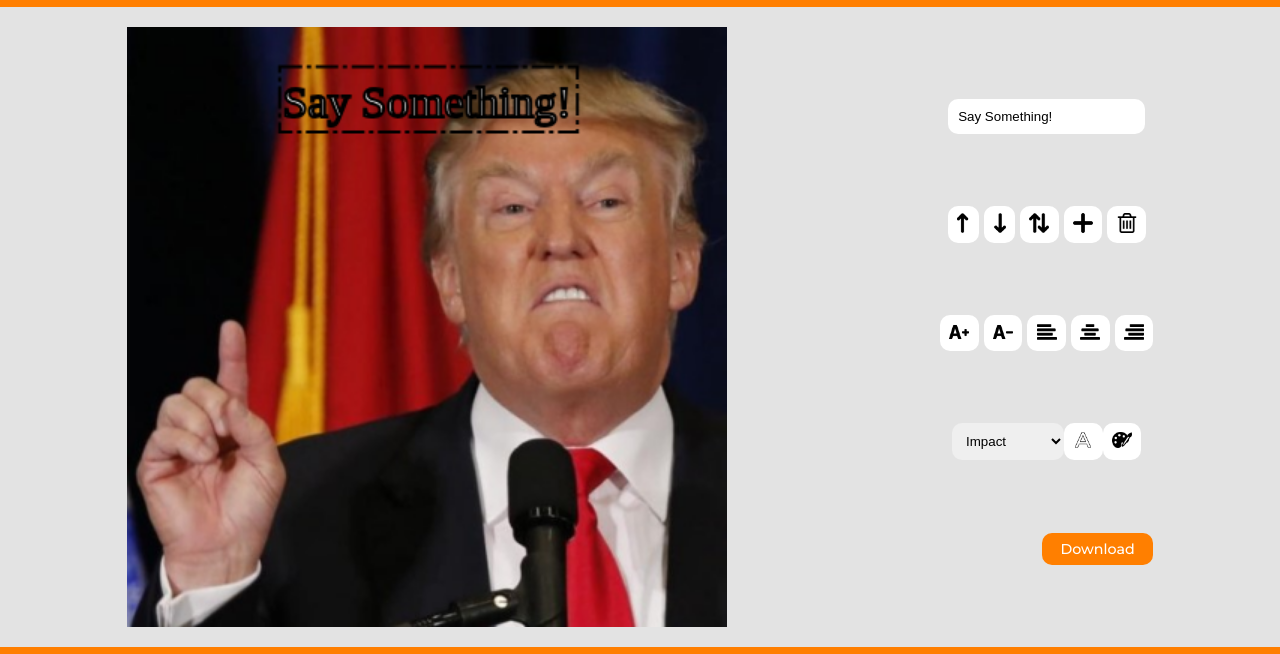
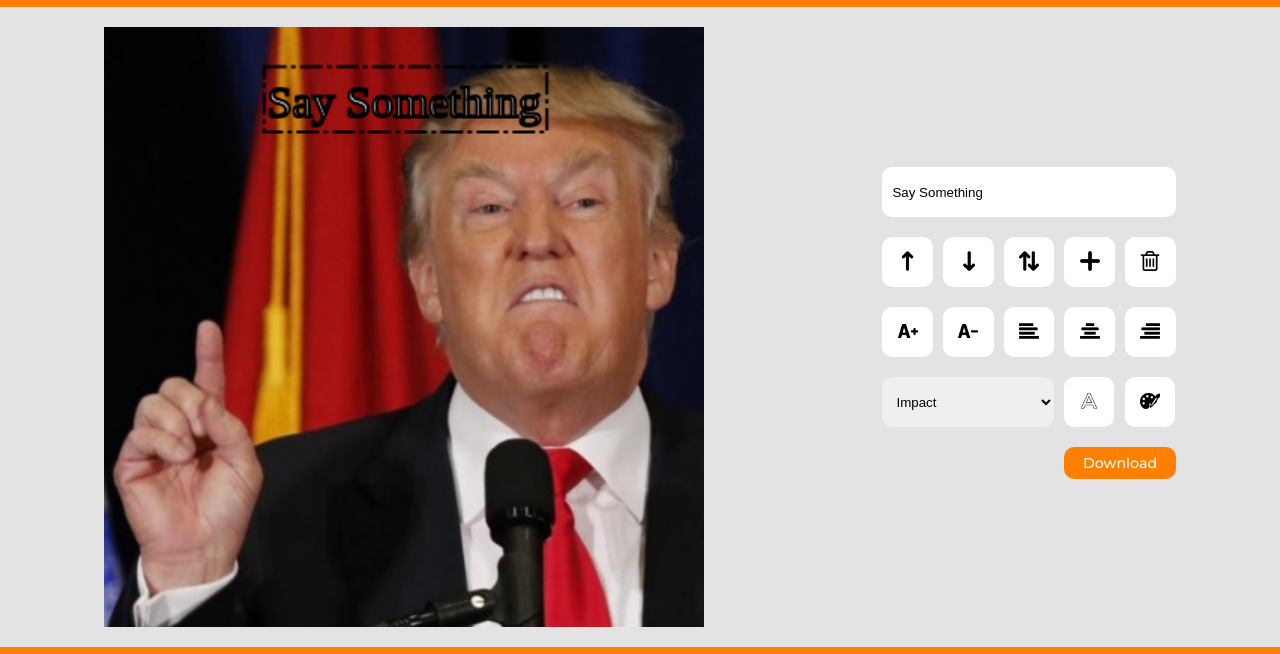
Before and after one commit to mirlsmith/memegen, a plain HTML site: page index.html in a window 1280 px wide. Both pictures are taken after a click on the picture 140 px from the left and 221 px from the top of the page. Shown: the part 43-697 px from the top of the page. Drawn offline with Linux system fonts and the light colour scheme.

Commit message:
added randome meme feature

```diff
--- a/css/style.css
+++ b/css/style.css
@@ -126,16 +126,104 @@ button,
     background-color: var(--clr-primary)
 }
 
+/* gallery header  */
+.gallery-header {
+    justify-content: space-between;
+    margin-bottom: 10px;
+}
+
 /* meme editor  */
 
 .meme-editor {
     flex-direction: column;
+    gap: 10px;
 }
 
-.meme-editor .editor-tools {
+/* .meme-editor .editor-tools {
     justify-content: space-evenly;
     align-items: center;
+} */
+
+.meme-editor .editor-tools {
+    display: grid;
+    grid-template-columns: repeat(5, 1fr);
+    grid-template-rows: repeat(5, 1fr);
+    grid-template-areas:
+        'txt-input txt-input txt-input txt-input txt-input'
+        'ln-up ln-down ln-select add-ln dlt-ln'
+        'pls-fnt mns-fnt aln-lft aln-ctr aln-rt'
+        'slct-fnt slct-fnt slct-fnt strk-clr fill-clr'
+        '. . . share-btn share-btn';
+    gap: 10px;
 }
+
+/* editor tools  */
+
+.editor-tools {
+    align-self: center;
+    width: auto;
+}
+
+.editor-tools>* {
+    height: 50px;
+}
+
+.editor-tools .input-hider>* {
+    height: 50px;
+    width: 50px;
+}
+
+.editor-tools .txt-input {
+    grid-area: txt-input;
+}
+
+.editor-tools .ln-up {
+    grid-area: ln-up;
+}
+.editor-tools .ln-down {
+    grid-area: ln-down;
+}
+.editor-tools .ln-select {
+    grid-area: ln-select;
+}
+.editor-tools .add-ln {
+    grid-area: add-ln;
+}
+.editor-tools .dlt-ln {
+    grid-area: dlt-ln;
+}
+.editor-tools .pls-fnt {
+    grid-area: pls-fnt;
+}
+.editor-tools .dlt-ln {
+    grid-area: dlt-ln;
+}
+.editor-tools .mns-fnt {
+    grid-area: mns-fnt;
+}
+.editor-tools .aln-lft {
+    grid-area: aln-lft;
+}
+.editor-tools .aln-ctr {
+    grid-area: aln-ctr;
+}
+.editor-tools .aln-rt {
+    grid-area: aln-rt;
+}
+.editor-tools .slct-fnt {
+    grid-area: slct-fnt;
+}
+.editor-tools .strk-clr {
+    grid-area: strk-clr;
+}
+.editor-tools .fill-clr {
+    grid-area: fill-clr;
+}
+.editor-tools .share-btn {
+    grid-area: share-btn;
+}
+
+
 
 /* COMPONENTS  */
 
@@ -221,6 +309,7 @@ button,
 }
 
 /* editor tools  */
+
 .editor-tools img {
     height: 20px;
 }
--- a/index.html
+++ b/index.html
@@ -22,7 +22,10 @@
     </header>
 
     <section class="gallery main-section-layout">
-        <h2>Choose an Image</h2>
+        <div class="gallery-header flex">
+            <h2>Choose an Image</h2>
+            <button onclick="onRandomMeme()">Suprise Me</button>
+        </div>
         <nav class="filter-nav hidden">
             <ul class="flex clean-list space-between">
                 <li><input type="text" placeholder="Enter search keyword"></li>
@@ -40,46 +43,42 @@
             <canvas id="my-canvas" width="400" height="400"></canvas>
         </section>
 
-        <section class="editor-tools flex flex-col">
-            <div>
-                <input type="text" oninput="onTextChange(this)" placeholder="Add a line to edit text">
-            </div>
-            <div>
-                <button class="icon-btn" title="move line up" onclick="onMoveLine(-1)"><img src="img/icons/arrow-up.png" alt="up"></button>
-                <button class="icon-btn" title="move line down" onclick="onMoveLine(1)"><img src="img/icons/arrow-down.png" alt="down"></button>
-                <button class="icon-btn" title="toggle line selection" onclick="onLineSelect()"><img src="img/icons/up-and-down-opposite-double-arrows-side-by-side.png" alt="up or down button"></button>
-                <button class="icon-btn" title="add line" onclick="onAddLine()"><img src="img/icons/add.png" alt="add"></button>
-                <button class="icon-btn" title="delete line" onclick="onDeleteLine()"><img src="img/icons/trash.png" alt="delete"></button>
-            </div>
-            <div>
-                <button class="icon-btn" title="increase font size" onclick="onFontSizeChange(1)"><img src="img/icons/increase font - icon.png" alt="increase font"></button>
-                <button class="icon-btn" title="decrease font size" onclick="onFontSizeChange(-1)"><img src="img/icons/decrease font - icon.png" alt="decrease font"></button>
-                <button class="icon-btn" title="align text left" data-align="left" onclick="onAlignChange(this)"><img src="img/icons/align-to-left.png" alt="align left"></button>
-                <button class="icon-btn" title="align text center" data-align="center" onclick="onAlignChange(this)"><img src="img/icons/center-text-alignment.png" alt="center-text"></button>
-                <button class="icon-btn" title="align text right" data-align="right" onclick="onAlignChange(this)"><img src="img/icons/align-to-right.png" alt="align right"></button>
-            </div>
-            <div class="flex">
-                <select class="font-picker" title="select font" onchange="onFontTypeChange(this)">
+        <section class="editor-tools">
+                <input class="txt-input" type="text" oninput="onTextChange(this)" placeholder="Add a line to edit text">
+                <button class="icon-btn ln-up" title="move line up" onclick="onMoveLine(-1)"><img src="img/icons/arrow-up.png" alt="up"></button>
+                <button class="icon-btn ln-down" title="move line down" onclick="onMoveLine(1)"><img src="img/icons/arrow-down.png" alt="down"></button>
+                <button class="icon-btn ln-select" title="toggle line selection" onclick="onLineSelect()"><img src="img/icons/up-and-down-opposite-double-arrows-side-by-side.png" alt="up or down button"></button>
+                <button class="icon-btn add-ln" title="add line" onclick="onAddLine()"><img src="img/icons/add.png" alt="add"></button>
+                <button class="icon-btn dlt-ln" title="delete line" onclick="onDeleteLine()"><img src="img/icons/trash.png" alt="delete"></button>
+                <button class="icon-btn pls-fnt" title="increase font size" onclick="onFontSizeChange(1)"><img src="img/icons/increase font - icon.png" alt="increase font"></button>
+                <button class="icon-btn mns-font" title="decrease font size" onclick="onFontSizeChange(-1)"><img src="img/icons/decrease font - icon.png" alt="decrease font"></button>
+                <button class="icon-btn aln-lft" title="align text left" data-align="left" onclick="onAlignChange(this)"><img src="img/icons/align-to-left.png" alt="align left"></button>
+                <button class="icon-btn aln-ctr" title="align text center" data-align="center" onclick="onAlignChange(this)"><img src="img/icons/center-text-alignment.png" alt="center-text"></button>
+                <button class="icon-btn aln-rt" title="align text right" data-align="right" onclick="onAlignChange(this)"><img src="img/icons/align-to-right.png" alt="align right"></button>
+                <select class="font-picker slct-fnt" title="select font" onchange="onFontTypeChange(this)">
                     <option value="impact">Impact</option>
                     <option value="arial">Arial</option>
                     <option value="comic-sans">Comic Sans</option>
                     <option value="helvetica">Helvetica</option>
                     <option value="montserrat">Montserrat</option>
                 </select>
-                <div class="input-hider">
+                <div class="input-hider strk-clr">
                     <button class="icon-btn" type="color" title="text outline color"><img src="img/icons/text stroke.png" alt="text stroke"></button>
                     <input class="text-stroke-color-picker hidden-input" type="color" title="text outline color" oninput="onStrokeClrChange(this)">
                 </div>
-                <div class="input-hider">
+                <div class="input-hider fill-clr">
                     <button class="icon-btn" title="text fill color"><img src="img/icons/paint-board-and-brush.png" alt="text colored"></button>
                     <input class="text-fill-color-picker hidden-input" type="color" title="text fill color" oninput="onFillClrChange(this)">
                 </div>
-            </div>
-            <div class="share">
-                <!-- <button href="#" class="dnld-btn" onclick="downloadImg(this)" download="my-meme.jpg">Download</button> -->
-                    <a href="#" class="btn" onclick="downloadImg(this)" download="my-meme.jpg">Download</a>
-            </div>
-        </section>
+                <div class="share share-btn">
+                        <!-- <button href="#" class="dnld-btn" onclick="downloadImg(this)" download="my-meme.jpg">Download</button> -->
+                       <a href="#" class="btn" onclick="downloadImg(this)" download="my-meme.jpg">Download</a>
+                   </div>
+            </section>
+    </section>
+
+    <section class="saved-memes-container">
+
     </section>
 
     <footer class="main-footer colored-section flex flex-col align-center">
@@ -87,6 +86,7 @@
         <p>All Rights Reserved 2022</p>
     </footer>
 
+    <script src="js/services/util.service.js"></script>
     <script src="js/services/upload.service.js"></script>
     <script src="js/services/memeService.js"></script>
     <script src="js/controllers/galleryController.js"></script>
--- a/js/controllers/galleryController.js
+++ b/js/controllers/galleryController.js
@@ -13,9 +13,15 @@ function renderGallery() {
 function onImgSelect(elImg) {
     setMemeImg(elImg.dataset.id)
     if (getMeme().lines.length === 0) addLine()
+    // document.querySelector('.gallery').classList.add('hidden')
+    // document.querySelector('.meme-editor').classList.remove('hidden')
+    showMemeEditor()
+    renderMeme()
+}
+
+function showMemeEditor() {
     document.querySelector('.gallery').classList.add('hidden')
     document.querySelector('.meme-editor').classList.remove('hidden')
-    renderMeme()
 }
 
 function onGalleryLink() {
--- a/js/controllers/memeController.js
+++ b/js/controllers/memeController.js
@@ -171,3 +171,21 @@ function downloadImg(elLink) {
     const imgContent = gElCanvas.toDataURL('image/jpeg')
     elLink.href = imgContent
 }
+
+function onRandomMeme() {
+    makeRamdomMeme()
+    showMemeEditor()
+    renderMeme()
+}
+
+function onSaveMeme() {
+    saveMeme()
+}
+
+function renderSavedMemes(){
+
+}
+
+function onShowSavedMemes(){
+
+}
--- a/js/services/memeService.js
+++ b/js/services/memeService.js
@@ -1,6 +1,6 @@
 'use strict'
 
-var gKeywordSearchCountMap = {'funny': 12,'cat': 16, 'baby': 2}
+//var gKeywordSearchCountMap = {'funny': 12,'cat': 16, 'baby': 2}
 
 var gImgs = [
     {id: 1, url: 'img/gallery/1.jpg', keywords: ['politician', 'trump', 'angry']},
@@ -29,17 +29,23 @@ var gMeme = {
     lines: []
 }
 
-function addLine() {
+var gRandomLines = ['Is this really', 'Mornings make me', 'People are always like', 'Before coffee', 'Bring it on']
+
+var gSavedMemes = []
+
+function addLine(txt = 'Say Something') {
+    let y = (gMeme.lines[gMeme.selectedLineIdx])? gMeme.lines[gMeme.selectedLineIdx].yPos + 50 : 60
     let newLine = {
-        txt: 'Say Something!',
+        txt,
         size: 30,
         font: 'Impact',
         align: 'center',
         strokeColor: 'black',
         fillColor: 'white',
         xPos: getCanvasWidth() / 2,
-        yPos: 60
+        yPos: y
     }
+
     gMeme.lines.unshift(newLine)
     gMeme.selectedLineIdx = 0
 }
@@ -129,3 +135,21 @@ function setLineSelect() {
     if (gMeme.lines.length === 0) return
     gMeme.selectedLineIdx = (gMeme.selectedLineIdx + 1 > gMeme.lines.length-1)? 0: ++gMeme.selectedLineIdx
 }
+
+function makeRamdomMeme() {
+    gMeme = {
+        selectedImgId: getRandomIntInclusive(1,gImgs.length),
+        selectedLineIdx: 0,
+        lines: []
+    }
+
+    let numLines = getRandomIntInclusive(1,2)
+    for (let i = 0; i < numLines; i++) {
+        addLine(gRandomLines[getRandomIntInclusive(0, gRandomLines.length-1)])
+    }
+
+}
+
+function saveMeme() {
+    gSavedMemes.unshift(gMeme)
+}
--- /dev/null
+++ b/js/services/util.service.js
@@ -0,0 +1,16 @@
+'use strict'
+
+function makeId(length = 4) {
+    const possible = 'ABCDEFGHIJKLMNOPQRSTUVWXYZabcdefghijklmnopqrstuvwxyz0123456789'
+    var txt = ''
+    for (var i = 0; i < length; i++) {
+        txt += possible.charAt(Math.floor(Math.random() * possible.length))
+    }
+    return txt
+}
+
+function getRandomIntInclusive(min, max) {
+    min = Math.ceil(min)
+    max = Math.floor(max)
+    return Math.floor(Math.random() * (max - min + 1)) + min //The maximum is inclusive and the minimum is inclusive
+}
```
